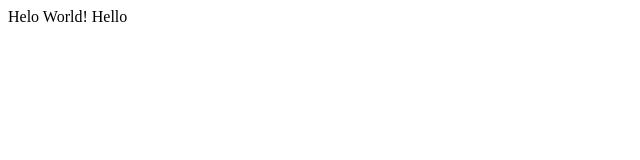
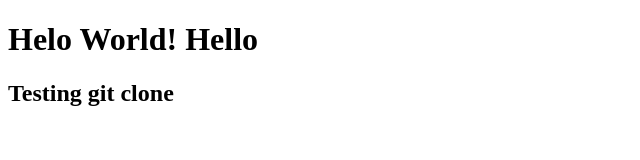
Before and after one commit to Nikolay-Kolotilo/Project_Udemy, a plain HTML site: page FullCource_React/index.html in a window 1280 px wide. Shown: the whole page, without its empty margins (0-640 px from the left). Drawn offline with Linux system fonts and the light colour scheme.

Commit message:
index.html mod

```diff
--- a/FullCource_React/index.html
+++ b/FullCource_React/index.html
@@ -7,8 +7,8 @@
     <title>Document</title>
 </head>
 <body>
-    Helo World! Hello
-
+    <h1>Helo World! Hello</h1>
+    <h2>Testing git clone</h2>
     <script src="script.js"></script>
 </body>
 </html>
```
